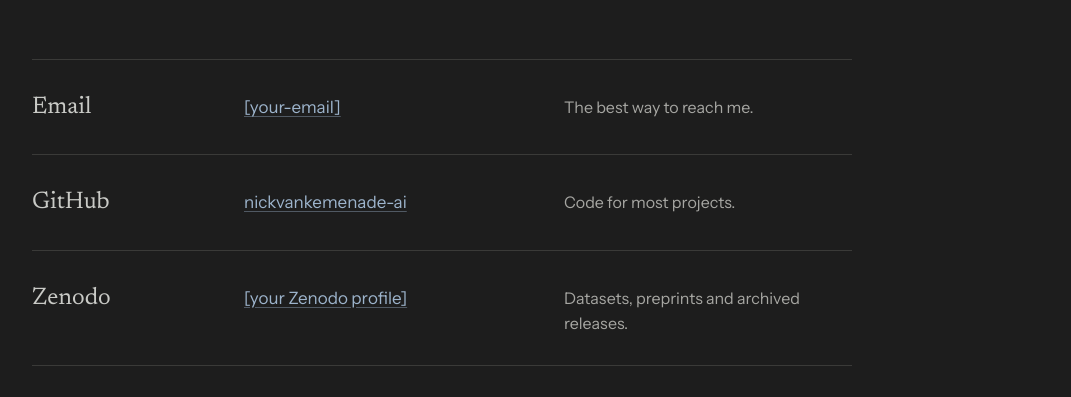
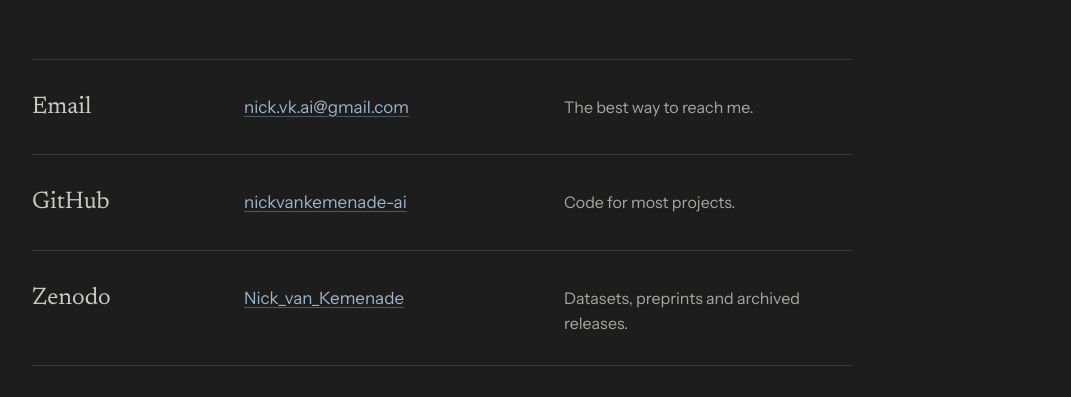
Before and after one commit to nickvankemenade-ai/nickvankemenade-ai.github.io, a Jekyll site: the page built from contact/index.html, in a window 1280 px wide. Shown: the part 359-756 px from the top of the page, without its empty margins (104-1175 px from the left). Built offline with Jekyll 4.4.1, drawn with Linux system fonts in a browser that asks for light colours.

Commit message:
Add email and Zenodo contact details
Co-Authored-By: Claude Opus 5.5 <noreply@anthropic.com>

```diff
--- a/_data/contact.yml
+++ b/_data/contact.yml
@@ -1,8 +1,8 @@
 # Used by the contact page and the footer.
 # `footer: true` also shows the link in the footer of every page.
 - label: Email
-  handle: "[your-email]"
-  url: "mailto:[your-email]"
+  handle: nick.vk.ai@gmail.com
+  url: "mailto:nick.vk.ai@gmail.com"
   note: "The best way to reach me."
   footer: true
 - label: GitHub
@@ -11,7 +11,7 @@
   note: "Code for most projects."
   footer: true
 - label: Zenodo
-  handle: "[your Zenodo profile]"
-  url: "#"
+  handle: Nick_van_Kemenade
+  url: "https://zenodo.org/search?q=%22Nick%20van%20Kemenade%22"
   note: "Datasets, preprints and archived releases."
   footer: true
```
